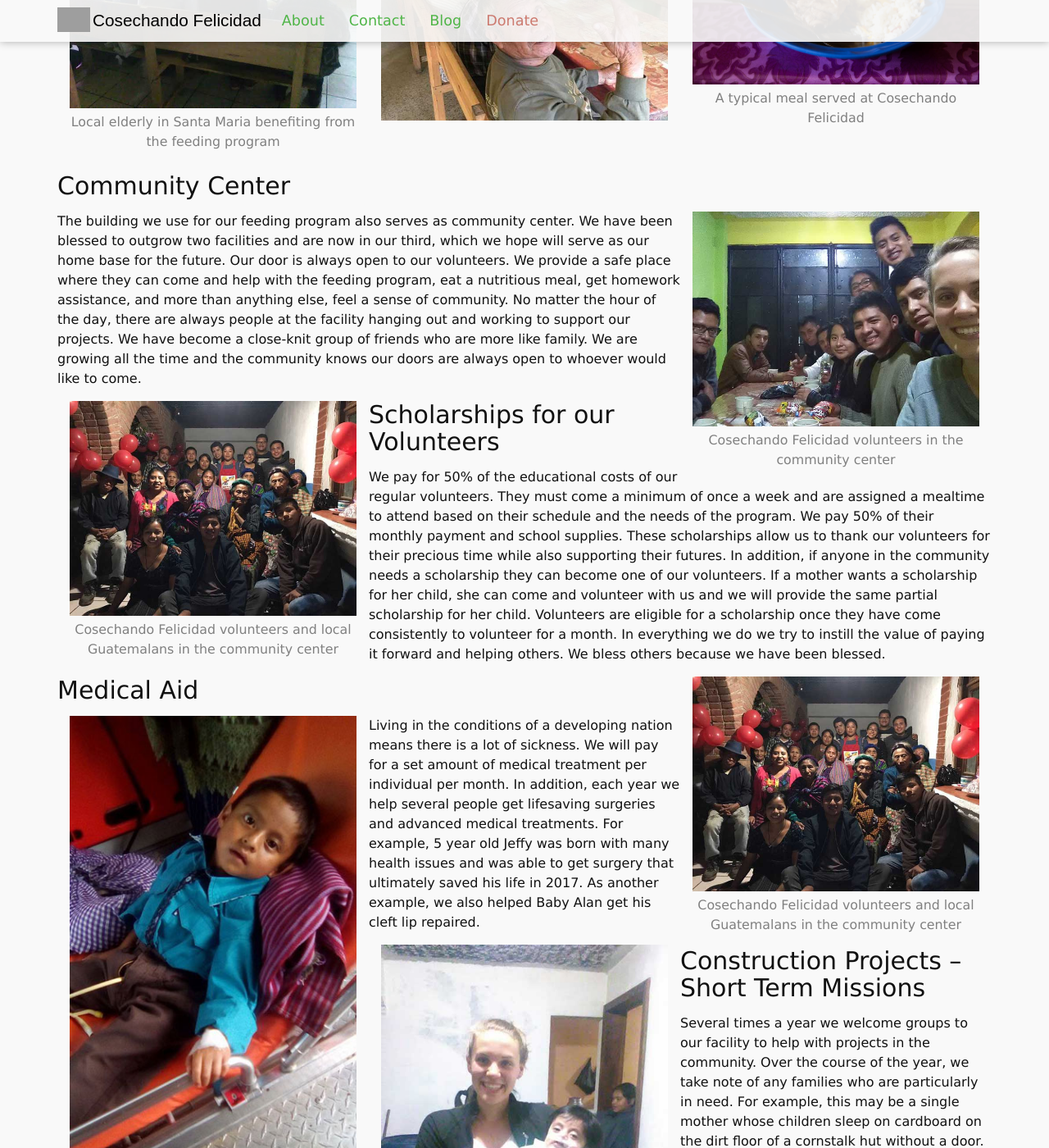
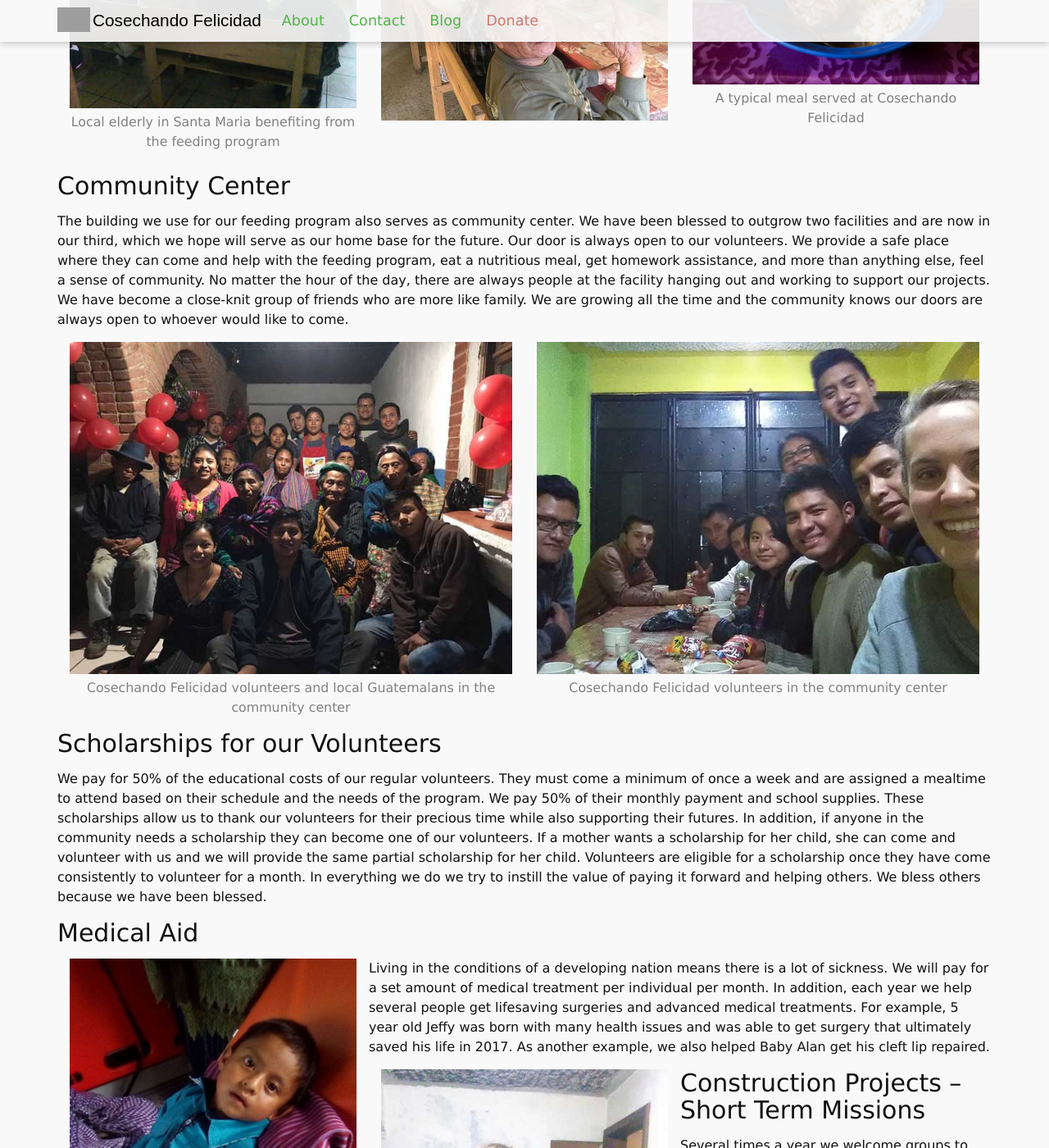
Before and after one commit to harvestinghappiness/harvestinghappiness.github.io, a Jekyll site: the page built from aboutdraft.md, in a window 1280 px wide and 1400 px high, scrolled down 1083 px. Shown: the whole window at 82% size. Built offline with Jekyll 4.4.1, drawn with Linux system fonts in a browser that asks for light colours.

Commit message:
move images

```diff
--- a/aboutdraft.md
+++ b/aboutdraft.md
@@ -56,8 +56,6 @@ tortillas.
 
 ## Community Center
 
-{% include figure.html src="about/communitycenter.jpg" caption="Cosechando Felicidad volunteers in the community center" side="right" %}
-
 The building we use for our feeding program also serves as community center. We have been blessed to
 outgrow two facilities and are now in our third, which we hope will serve as our home base for the
 future. Our door is always open to our volunteers. We provide a safe place where they can come and
@@ -67,7 +65,9 @@ hanging out and working to support our projects. We have become a close-knit gro
 more like family. We are growing all the time and the community knows our doors are always open to
 whoever would like to come.
 
-{% include figure.html src="about/communitycenter2.jpg" caption="Cosechando Felicidad volunteers and local Guatemalans in the community center" side="left" %}
+{% include figure.html src="about/communitycenter.jpg" caption="Cosechando Felicidad volunteers in the community center" side="right" size="half"%}
+
+{% include figure.html src="about/communitycenter2.jpg" caption="Cosechando Felicidad volunteers and local Guatemalans in the community center" side="right" size="half" %}
 
 ## Scholarships for our Volunteers
 
@@ -81,7 +81,6 @@ her child. Volunteers are eligible for a scholarship once they have come consist
 month. In everything we do we try to instill the value of paying it forward and helping others. We bless
 others because we have been blessed.
 
-{% include figure.html src="about/communitycenter2.jpg" caption="Cosechando Felicidad volunteers and local Guatemalans in the community center" side="right" %}
 
 ## Medical Aid
 
```
